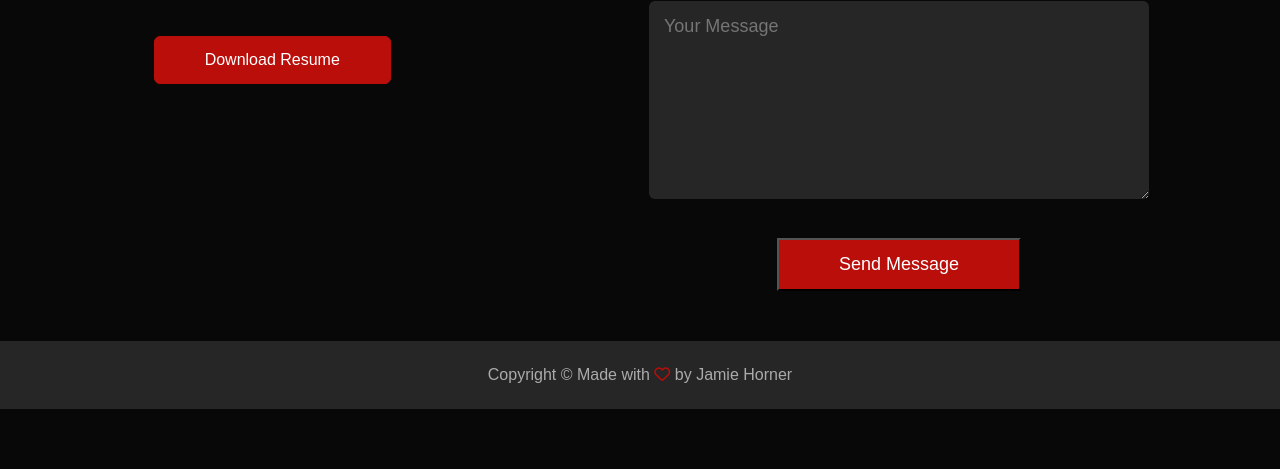
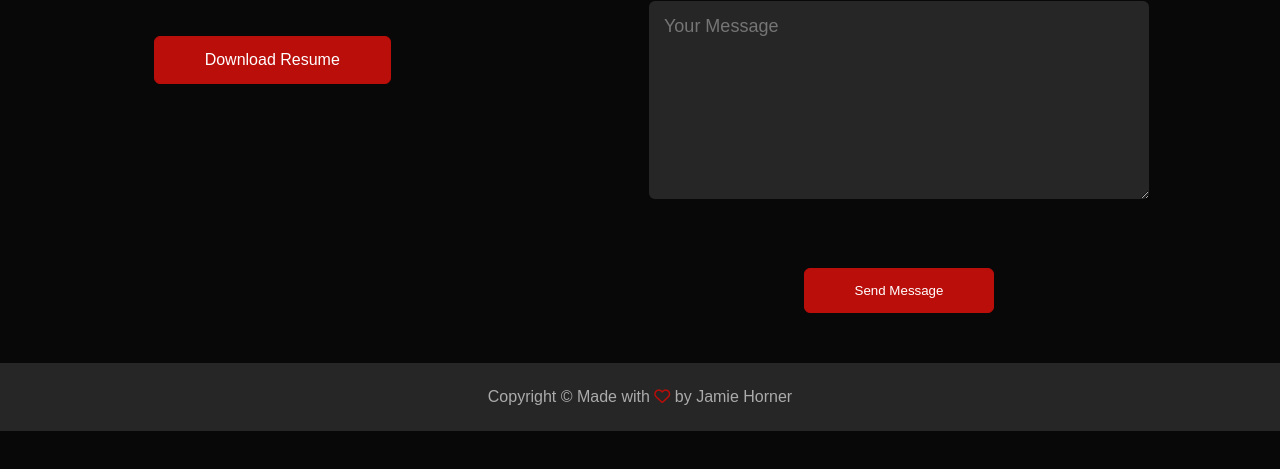
Before and after one commit to jlhorne/portfolio, a plain HTML site: page index.html in a window 1280 px wide. Shown: the part 3033-3502 px from the top of the page. Drawn offline with Linux system fonts and the light colour scheme.

Commit message:
Fix button styling and update contact form

```diff
--- a/index.html
+++ b/index.html
@@ -268,7 +268,7 @@
                     <input type="email" name="email" placeholder="Your Email" required>
                     <input type="text" name="subject" placeholder="Subject" required>
                     <textarea rows="8" name="message" placeholder="Your Message" required></textarea>
-                    <button type="submit" class="btn2">Send Message</button>
+                    <button type="submit" class="btn btn2">Send Message</button>
                 </form>
                 <span id="msg"></span>
             </div>
--- a/portfolioStyle.css
+++ b/portfolioStyle.css
@@ -328,14 +328,6 @@ form textarea{
     font-size: 18px;
     border-radius: 6px;
     }
-form .btn2{
-    padding: 14px 60px;
-    font-size: 18px;
-    margin-top: 20px;
-    cursor: pointer;
-    background-color: #b90e0a;
-    color: #ffffff;
-}
 
 .copyright{
     width: 100%;
```
